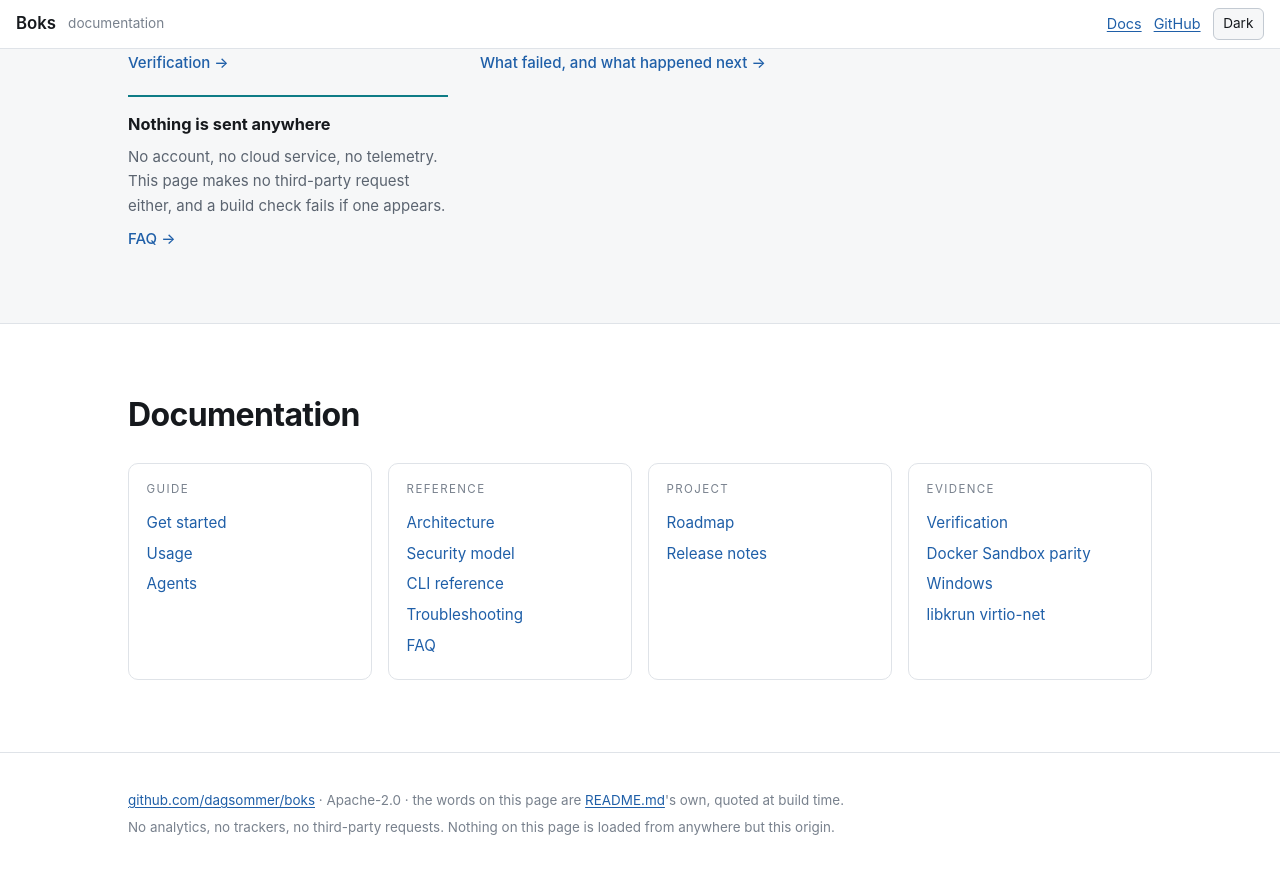
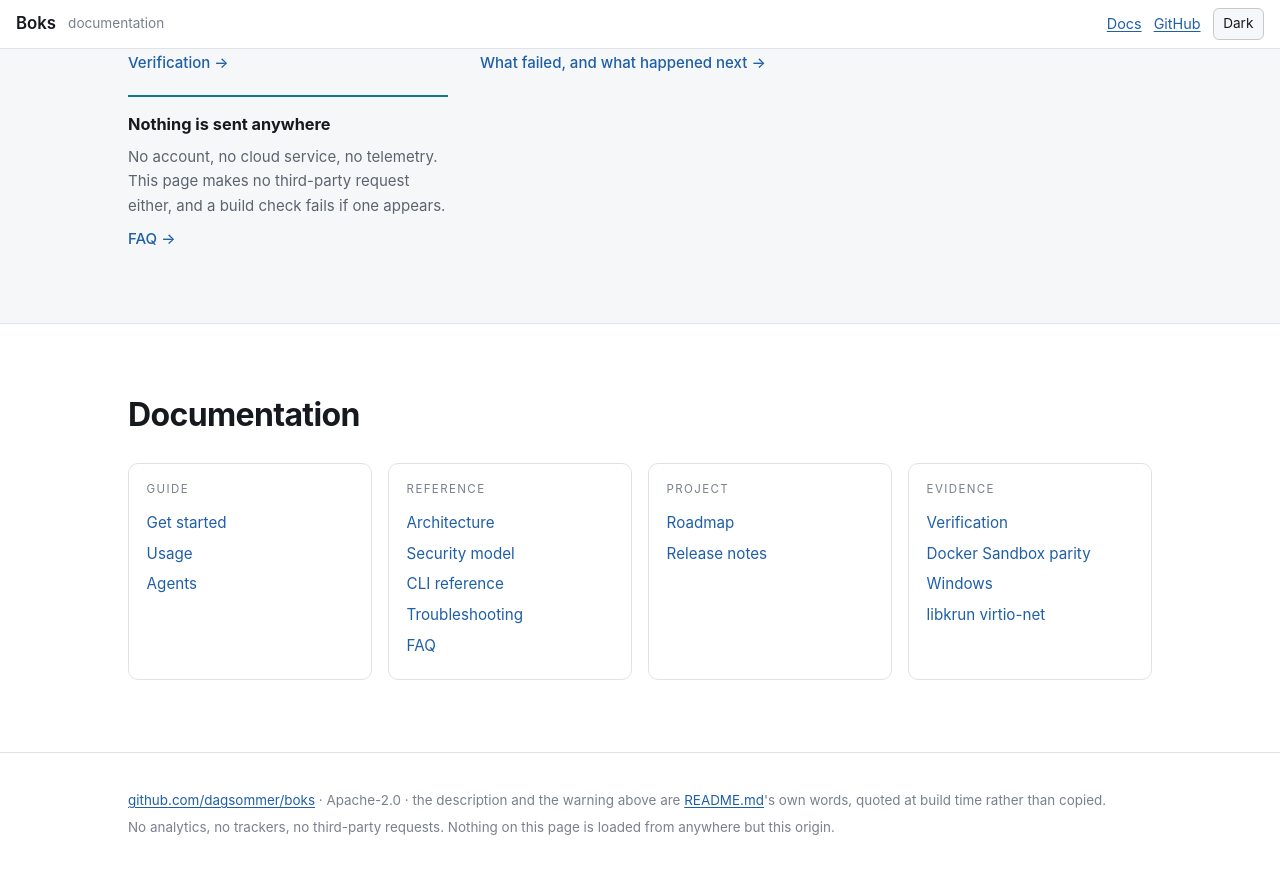
Before and after one commit to dagsommer/boks, a Jekyll site: the page built from site/index.html, in a window 1280 px wide and 900 px high, scrolled down 2572 px. Shown: the top 874 px of the window. Built offline with Jekyll 4.4.1, drawn with Linux system fonts in a browser that asks for light colours.

Commit message:
site: the footer said the whole page was quoted, and only the hero is
A precise claim in the wrong place is still an imprecise one. The title also
becomes the CLI's own one-line description, which fits in a browser tab; the
README's fuller sentence stays as the meta description.

Co-Authored-By: Claude Opus 5 <noreply@anthropic.com>

```diff
--- a/site/_layouts/home.html
+++ b/site/_layouts/home.html
@@ -3,7 +3,9 @@
   <head>
     <meta charset="utf-8">
     <meta name="viewport" content="width=device-width, initial-scale=1">
-    <title>{{ site.title }} — {{ site.description | strip_newlines }}</title>
+    <!-- The CLI's own one-line description of itself, which is short enough to survive a
+         browser tab. site.description is the README's fuller sentence and is the meta one. -->
+    <title>{{ site.title }} — run untrusted developer tooling in isolated microVMs</title>
     <meta name="description" content="{{ site.description | strip_newlines }}">
     <meta name="color-scheme" content="light dark">
     <link rel="stylesheet" href="{{ '/assets/site.css' | relative_url }}">
@@ -65,9 +67,9 @@
     <footer class="site-footer">
       <p>
         <a href="{{ site.repo }}">github.com/dagsommer/boks</a> · Apache-2.0 ·
-        the words on this page are
+        the description and the warning above are
         <a href="{{ site.repo }}/blob/{{ site.repo_branch }}/{{ site.home.source }}">{{ site.home.source }}</a>'s
-        own, quoted at build time.
+        own words, quoted at build time rather than copied.
       </p>
       <p>No analytics, no trackers, no third-party requests. Nothing on this page is loaded
         from anywhere but this origin.</p>
```
